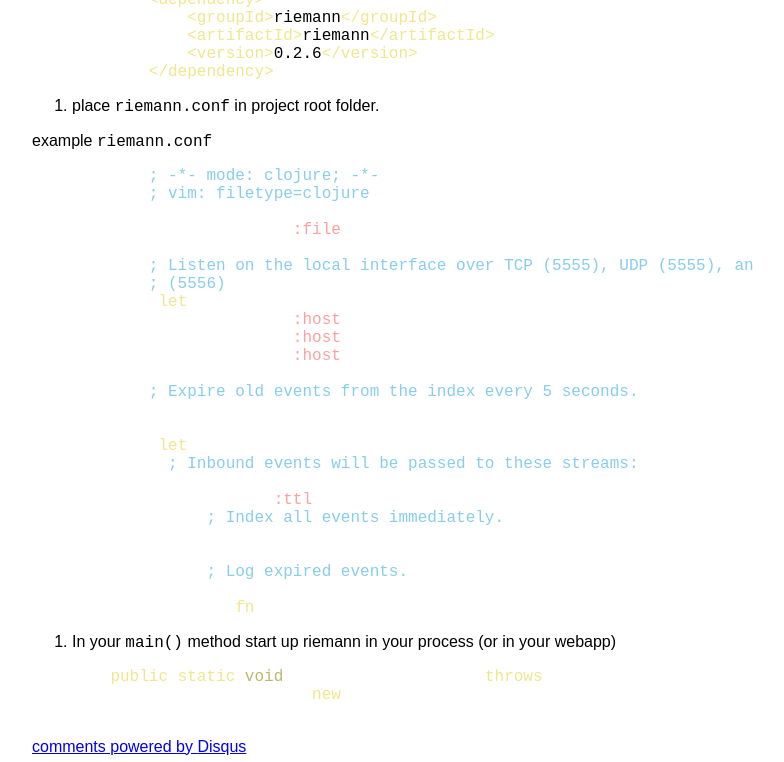
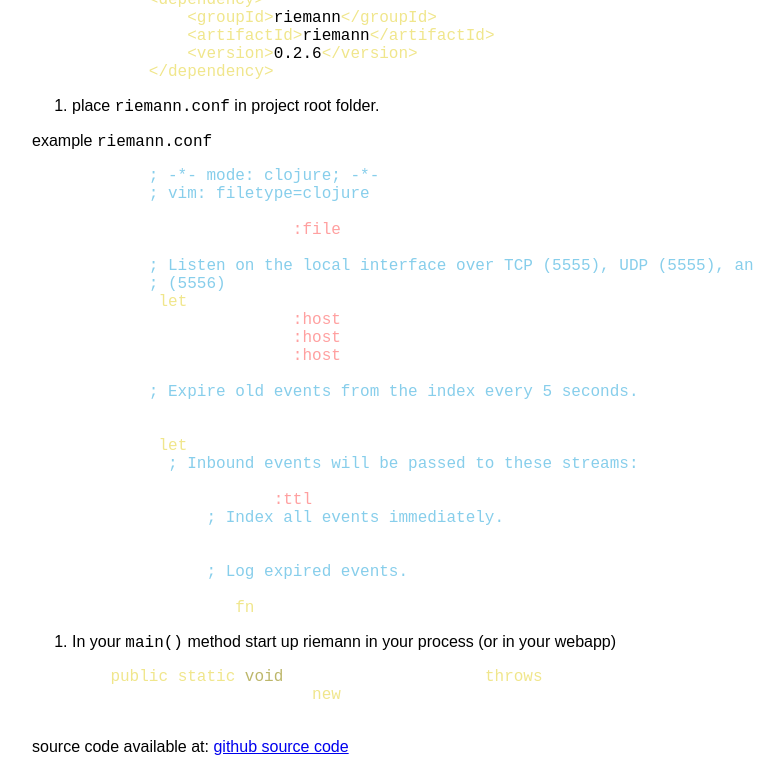
Before and after one commit to tomer-ben-david-archive/tomer-ben-david-archive.github.io, a Jekyll site: the page built from _posts/2014-10-15-embeed-riemann-in-java-or-scala-app.md, in a window 1280 px wide and 900 px high, scrolled down 652 px, cut to the strip 0-762 px from the top of the window. Shown: the whole strip, without its empty margins (129-913 px from the left). Built offline with Jekyll 4.4.1, drawn with Linux system fonts in a browser that asks for light colours; comment, search, counter and statistics services are not loaded.

Commit message:
added github source code reference

```diff
--- a/_posts/2014-10-15-embeed-riemann-in-java-or-scala-app.md
+++ b/_posts/2014-10-15-embeed-riemann-in-java-or-scala-app.md
@@ -65,3 +65,5 @@
         riemann.bin.main(new String[]{"riemann.config"});
     }
 {% endhighlight %}
+
+source code available at: [github source code](https://github.com/tomer-ben-david/TestEmbeedRiemann)
```
